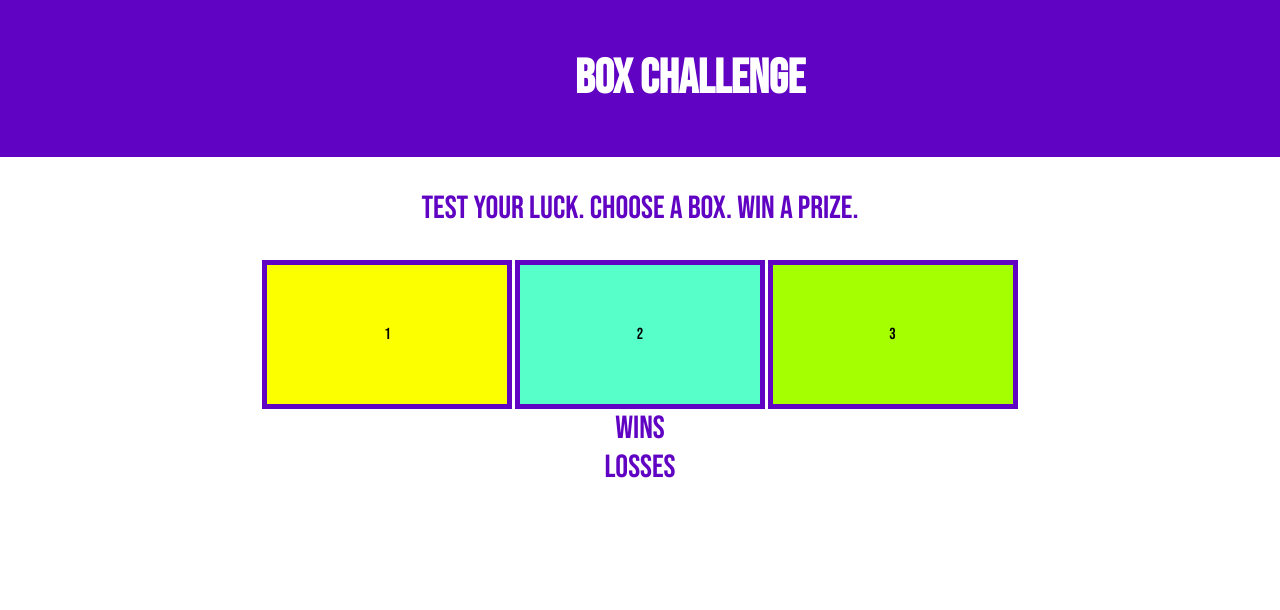
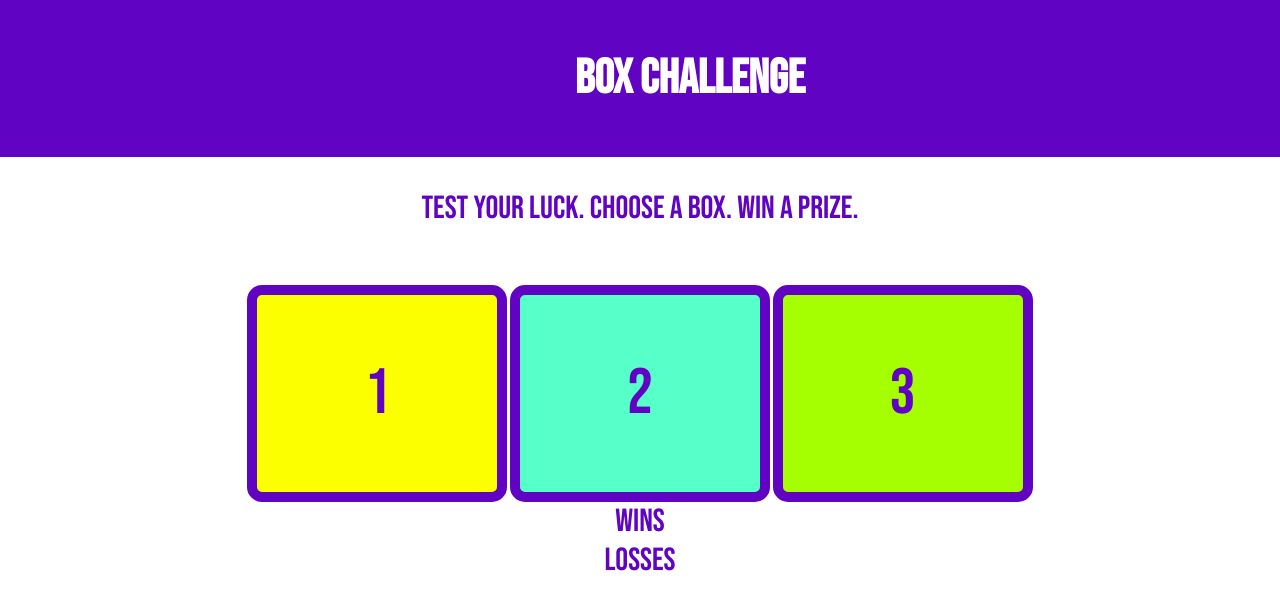
Before and after one commit to miguelmaya94/m5-hw8-Maya-Miguel, a plain HTML site: page index.html in a window 1280 px wide. Shown: the top 610 px of the page. Drawn offline with Linux system fonts and the light colour scheme.

Commit message:
final edits

```diff
--- a/styles.css
+++ b/styles.css
@@ -7,12 +7,14 @@
 }
 #box-1 {
     background-color: #FCFF00;
+    margin-right:80px;
 }
 #box-2 {
     background-color: #57FFC9;
 }
 #box-3 {
     background-color: #A5FF01;
+    margin-left: 80px;
 }
 
 body, html {
@@ -35,12 +37,17 @@ h1 {
     font-size:3rem;
 }
 .box {
-    border: 5px solid #6003C3;
+    border: 10px solid #6003C3;
     width: 120px;
     display: inline-block;
-    padding: 60px;
+    padding: 60px ;
     text-align: center;
     vertical-align: middle;
+    border-radius: 15px;
+   margin-top:25px;
+   font-size:4rem;
+   color: #6003c3;
+
 
 }
 .boxes {
@@ -80,3 +87,20 @@ p, .score {
         transform: translate3d(4px, 0, 0);
     }
 }
+
+@media only screen and (min-width: 400px) {
+
+    #box-1 {
+        background-color: #FCFF00;
+        margin-right: 0px;
+    }
+
+    #box-2 {
+        background-color: #57FFC9;
+    }
+
+    #box-3 {
+        background-color: #A5FF01;
+        margin-left: 0px;
+    }
+}
```
